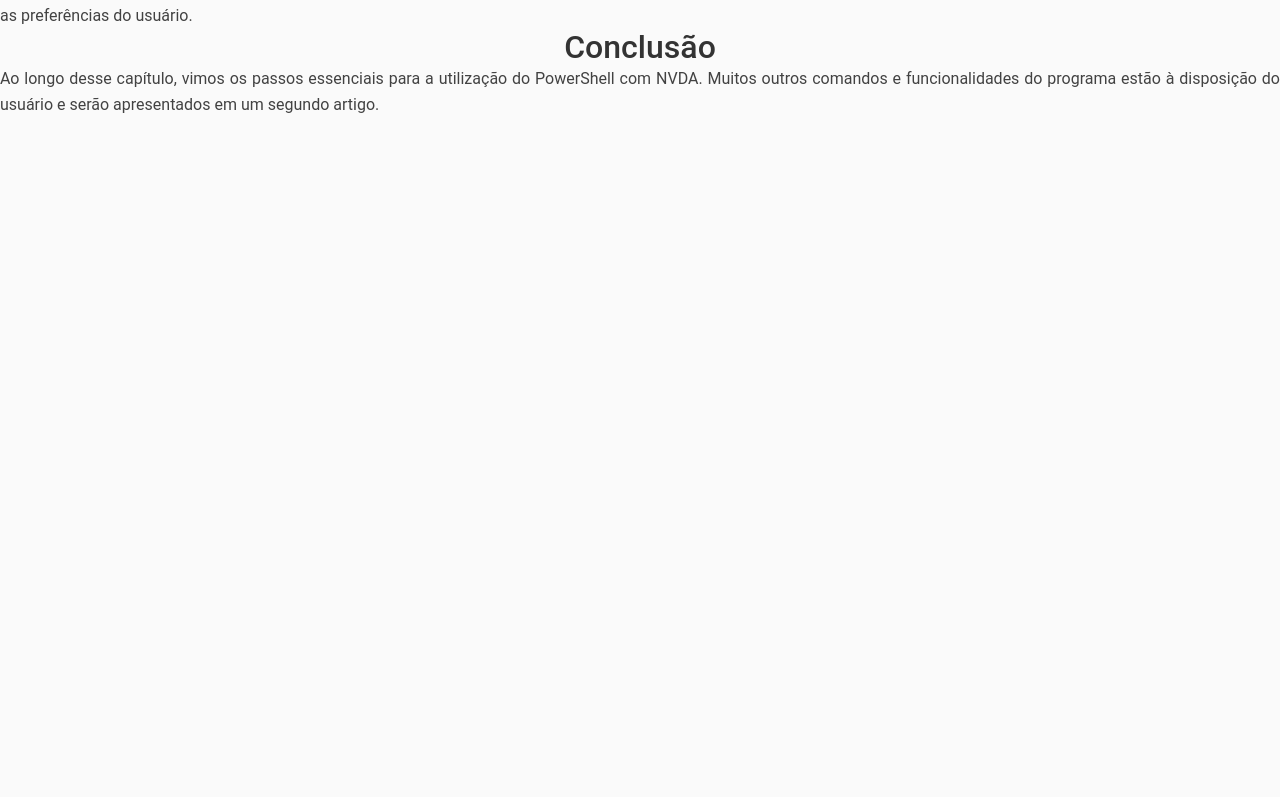
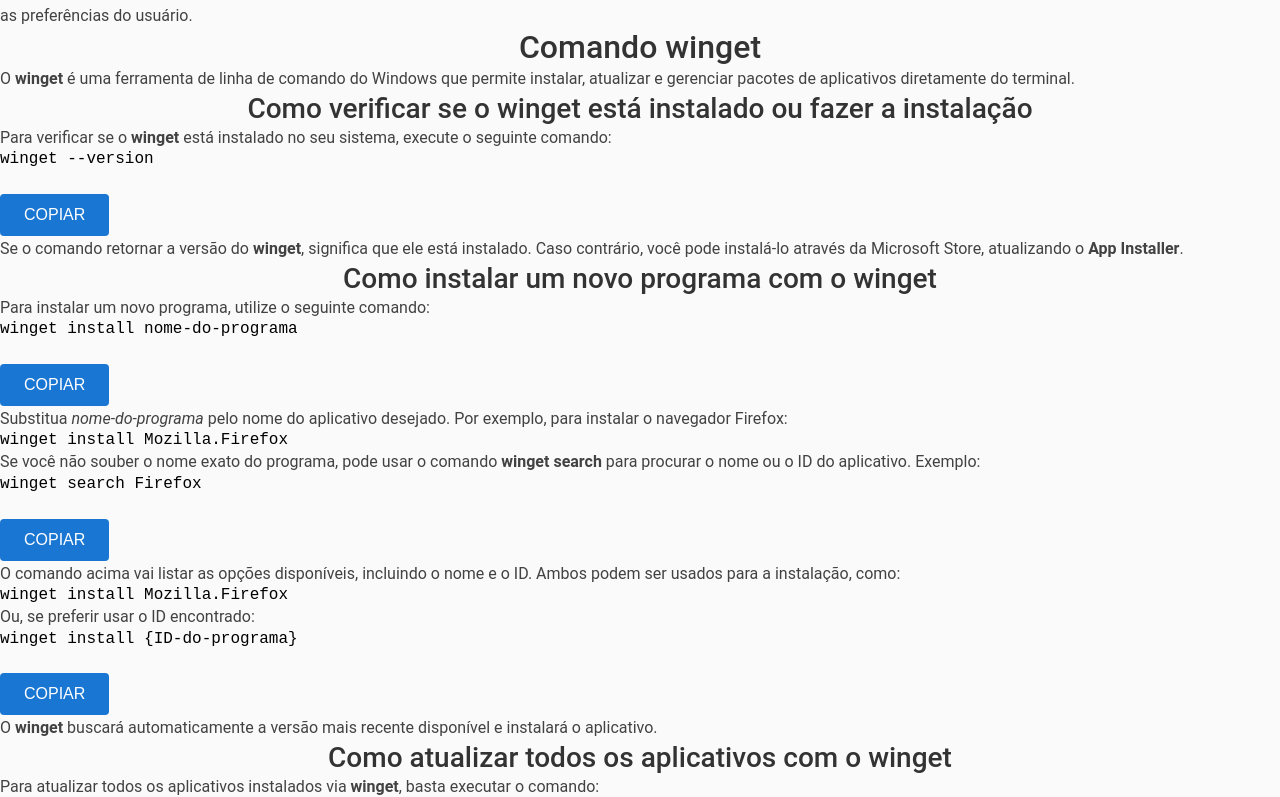
Before and after one commit to michaelsss16/michaelsilvatech, a React (Create React App) app: page /artigos/powershell in a window 1280 px wide. Shown: the part 2344-3141 px from the top of the page. Before the commit the page ends 2461 px from the top, so only its background shows below. Built offline with nearby package versions, Linux system fonts and the light colour scheme.

Commit message:
feat: adiciona informações winget página power shell

```diff
--- a/src/Pages/PowerShell.js
+++ b/src/Pages/PowerShell.js
@@ -1,3 +1,39 @@
+import ClipBoard from "../components/ClipBoard.js"
+
+function Winget() {
+	return (
+		<article>
+			<h2>Comando winget</h2>
+			<p>O <strong>winget</strong> é uma ferramenta de linha de comando do Windows que permite instalar, atualizar e gerenciar pacotes de aplicativos diretamente do terminal.</p>
+
+			<h3 id="verificar-instalacao">Como verificar se o winget está instalado ou fazer a instalação</h3>
+			<p>Para verificar se o <strong>winget</strong> está instalado no seu sistema, execute o seguinte comando:</p>
+			<pre><ClipBoard>winget --version</ClipBoard></pre>
+			<p>Se o comando retornar a versão do <strong>winget</strong>, significa que ele está instalado. Caso contrário, você pode instalá-lo através da Microsoft Store, atualizando o <strong>App Installer</strong>.</p>
+
+			<h3 id="instalar-programa">Como instalar um novo programa com o winget</h3>
+			<p>Para instalar um novo programa, utilize o seguinte comando:</p>
+			<pre><ClipBoard>winget install nome-do-programa</ClipBoard></pre>
+			<p>Substitua <em>nome-do-programa</em> pelo nome do aplicativo desejado. Por exemplo, para instalar o navegador Firefox:</p>
+			<pre>winget install Mozilla.Firefox</pre>
+			<p>Se você não souber o nome exato do programa, pode usar o comando <strong>winget search</strong> para procurar o nome ou o ID do aplicativo. Exemplo:</p>
+			<pre><ClipBoard>winget search Firefox</ClipBoard></pre>
+			<p>O comando acima vai listar as opções disponíveis, incluindo o nome e o ID. Ambos podem ser usados para a instalação, como:</p>
+			<pre>winget install Mozilla.Firefox</pre>
+			<p>Ou, se preferir usar o ID encontrado:</p>
+			<pre><ClipBoard>winget install &#123;ID-do-programa&#125;</ClipBoard></pre>
+
+			<p>O <strong>winget</strong> buscará automaticamente a versão mais recente disponível e instalará o aplicativo.</p>
+
+			<h3 id="atualizar-aplicativos">Como atualizar todos os aplicativos com o winget</h3>
+			<p>Para atualizar todos os aplicativos instalados via <strong>winget</strong>, basta executar o comando:</p>
+			<pre><ClipBoard>winget upgrade --all</ClipBoard></pre>
+			<p>Isso verificará se há atualizações disponíveis para os aplicativos gerenciados pelo <strong>winget</strong> e as aplicará automaticamente.</p>
+			<p>Para não precisar de aceitar cada nova atualização, basta executar o PowerShell em modo administrador. Basta buscar pelo aplicativo, clicar no botão de menu de opções no teclado e selecionar executar como administrador. </p>
+		</article>
+	);
+}
+
 function PowerShell() {
 	return (
 		<article>
@@ -65,7 +101,7 @@ function PowerShell() {
 				Aviso: o PowerShell detectou que você talvez esteja usando um leitor de tela e tenha desabilitado o
 				PSReadLine para fins de compatibilidade. Se desejar reabilitá-lo, execute 'Import-Module PSReadLine'.
 				<br />
-			PS C:\Users\Windows10&gt;
+				PS C:\Users\Windows10&gt;
 			</code>
 
 			<p>O primeiro bloco de texto apresenta as informações de inicialização do programa e, em especial, a última
@@ -145,6 +181,8 @@ function PowerShell() {
 			<p>Nos locomovemos para o final da seleção desejada e pressionamos o comando NVDA + F9, sendo que a tecla F9
 				para o término da seleção pode ser reconfigurada de acordo com as preferências do usuário.</p>
 
+			<Winget></Winget>
+
 			<h2>Conclusão</h2>
 			<p>Ao longo desse capítulo, vimos os passos essenciais para a utilização do PowerShell com NVDA. Muitos outros
 				comandos e funcionalidades do programa estão à disposição do usuário e serão apresentados em um segundo
@@ -153,4 +191,6 @@ function PowerShell() {
 	);
 }
 
+
+
 export default PowerShell;
--- /dev/null
+++ b/src/components/ClipBoard.js
@@ -0,0 +1,28 @@
+import React, { useState } from 'react';
+
+function ClipBoard({ children }) {
+  const [buttonText, setButtonText] = useState('Copiar'); // Estado para controlar o texto do botão
+
+  const handleCopy = () => {
+    navigator.clipboard.writeText(children)
+      .then(() => {
+        setButtonText('Copiado'); // Muda o texto do botão para "Copiado"
+        setTimeout(() => {
+          setButtonText('Copiar'); // Restaura o texto do botão após 2 segundos
+        }, 2000);
+      })
+      .catch((err) => {
+        alert('Erro ao copiar: ' + err); // Em caso de erro
+      });
+  };
+
+  return (
+    <div style={{ display: 'inline' }}>
+      <span>{children}</span> {/* Exibe o texto recebido como "children" */}
+      <p> </p>
+      <button onClick={handleCopy}>{buttonText}</button> {/* Exibe o texto do botão */}
+    </div>
+  );
+}
+
+export default ClipBoard;
```
